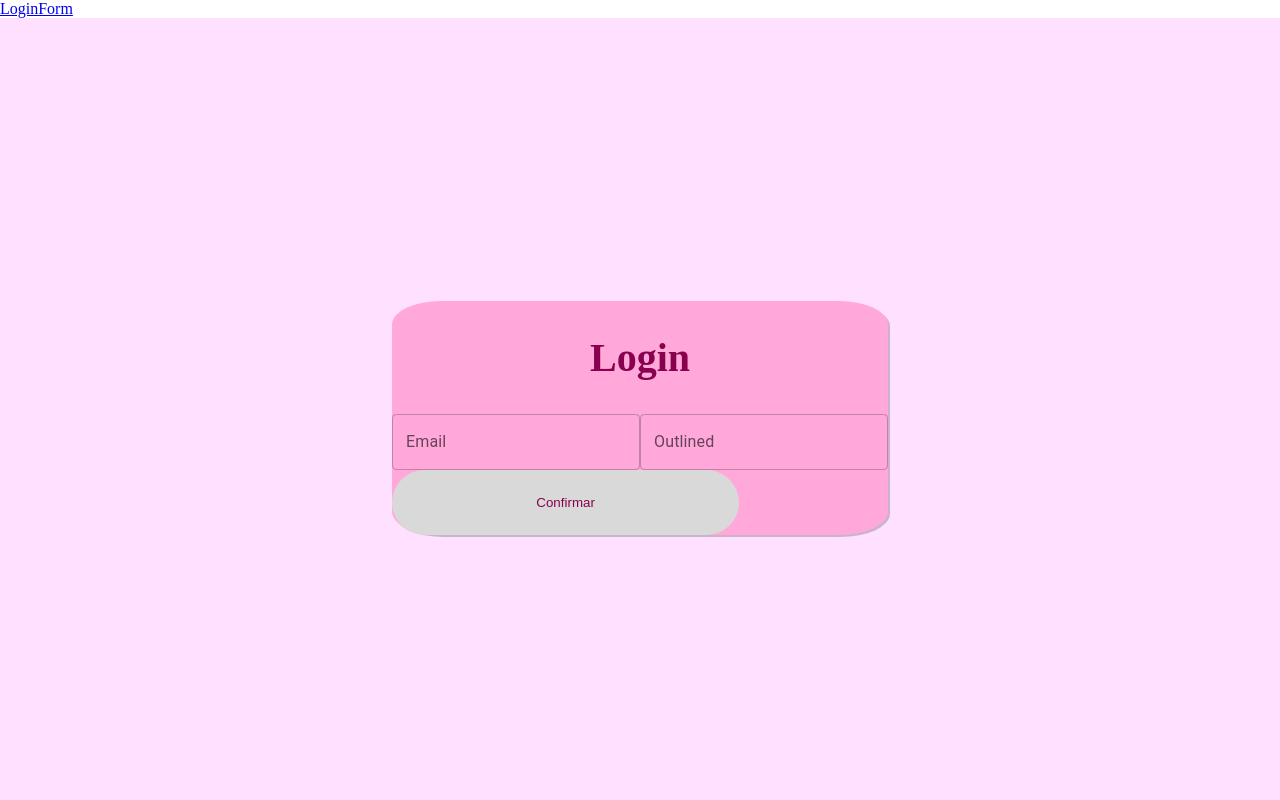
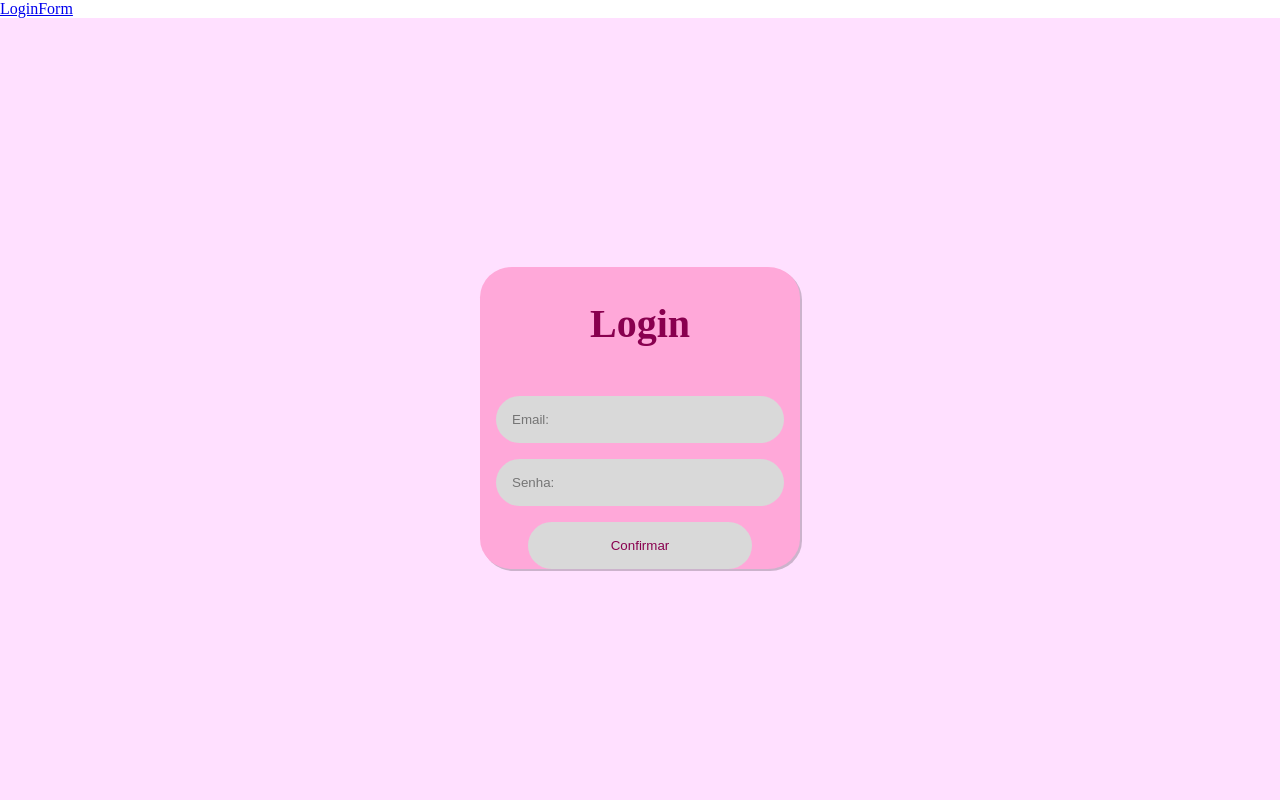
Before and after one commit to Rafaeldev2/SA---Brilhante---Back-Front, a React (Vite) app in the folder Brilhante/: page /Login in a window 1280 px wide. Shown: the top 800 px of the page. Built offline with nearby package versions, Linux system fonts and the light colour scheme.

Commit message:
Att 3 dia 29/05/2024

```diff
--- a/Brilhante/src/Pages/Cadastro.jsx
+++ b/Brilhante/src/Pages/Cadastro.jsx
@@ -1,4 +1,5 @@
 import React, { useState } from 'react';
+
 
 const SignupForm = () => {
     const [username, setUsername] = useState('');
@@ -42,9 +43,9 @@ const SignupForm = () => {
 
     return (
         <>
-            <div className='background-container-register'>
+            <div className='background-container-Login-register'>
                 <div className="signup-container">
-                    <div>
+                    <div className='div-h2'>
                         <h2>Cadastro</h2>
                     </div>
                     <div className='div-input-group'>
--- a/Brilhante/src/Pages/LoginForm.jsx
+++ b/Brilhante/src/Pages/LoginForm.jsx
@@ -1,6 +1,5 @@
 import React, { useState } from 'react';
-import Box from '@mui/material/Box';
-import TextField from '@mui/material/TextField';
+
 
 const LoginForm = () => {
   // const [email, setEmail] = useState('');
@@ -23,22 +22,41 @@ const LoginForm = () => {
 
   return (
     <>
-      <div className='background-container-Login'>
+      <div className='background-container-Login-register'>
         <div className="login-container">
-          <h2>Login</h2>
+          <div className='div-h2'>
+            <h2>Login</h2>
+          </div>
+          {/* <form onSubmit={handleSubmit}> */}
           <div className='div-input-group'>
-
-            <TextField id="outlined-basic"
-            label="Email"
-            variant="outlined" />
-
-            <TextField id="outlined-basic"
-            label="Outlined"
-            variant="outlined" />
+            <div className='space-input'></div>
+            <div className='div-input'>
+              <input
+                className="custom-input"
+                placeholder='Email:'
+                type="email"
+              // value={email}
+              // onChange={handleEmailChange}
+              // required
+              />
+            </div>
+            <div className='space-input'></div>
+            <div className='div-input'>
+              <input
+                className="custom-input"
+                placeholder='Senha:'
+                type="password"
+              // value={password}
+              // onChange={handlePasswordChange}
+              // required
+              />
+            </div>
           </div>
-
-
-          <button type="submit">Confirmar</button>
+          <div className='space-input'></div>
+          <div className='div-button'>
+            <button type="submit">Confirmar</button>
+          </div>
+          {/* </form> */}
         </div>
       </div>
     </>
--- a/Brilhante/src/index.css
+++ b/Brilhante/src/index.css
@@ -7,16 +7,7 @@ body,
     padding: 0;
 }
 
-.background-container-register {
-    background-color: #FFE0FF;
-    display: flex;
-    justify-content: center;
-    align-items: center;
-    height: 100%;
-    width: 100%;
-}
-
-.background-container-Login {
+.background-container-Login-register {
     background-color: #FFE0FF; /* Cor de fundo para toda a tela */
     display: flex;
     justify-content: center;
@@ -50,6 +41,18 @@ body,
     justify-content: center;
 }
 
+.div-button{
+    display: flex;
+    align-items: center;
+    justify-content: center;
+}
+
+.div-h2{
+    display: flex;
+    align-items: center;
+    justify-content: center;
+}
+
 .custom-input {
     width: 80%;
     padding: 5%;
@@ -70,7 +73,6 @@ button {
     border-radius: 50px;
     border: none;
     cursor: pointer;
-;
 }
 
 button:hover {
@@ -81,7 +83,6 @@ button:hover {
 h2 {
     font-size: 250%;
     color: #89004F;
-    text-align: center;
 }
 
 /* Queries para responsividade que não funciona*/
```
